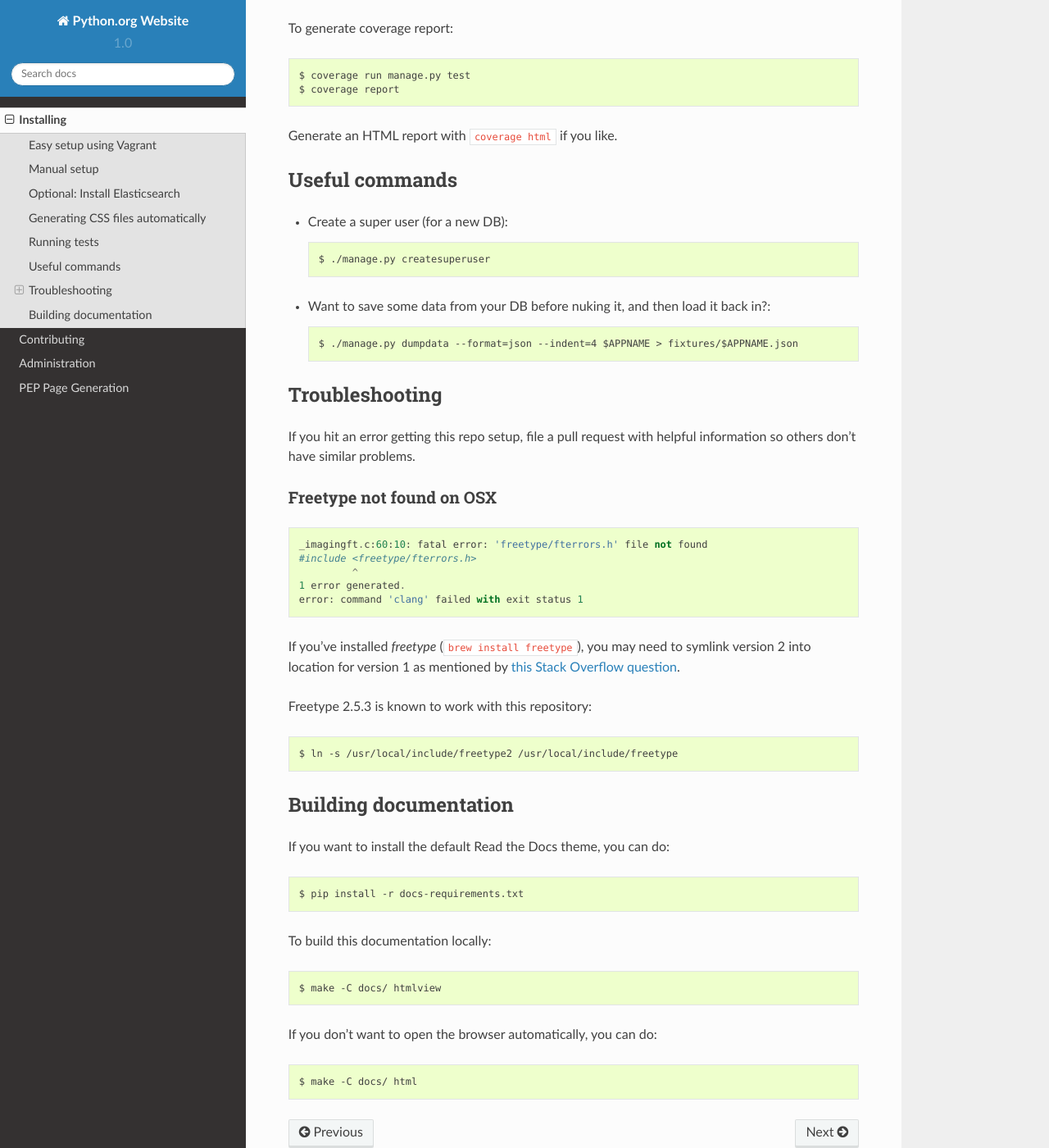
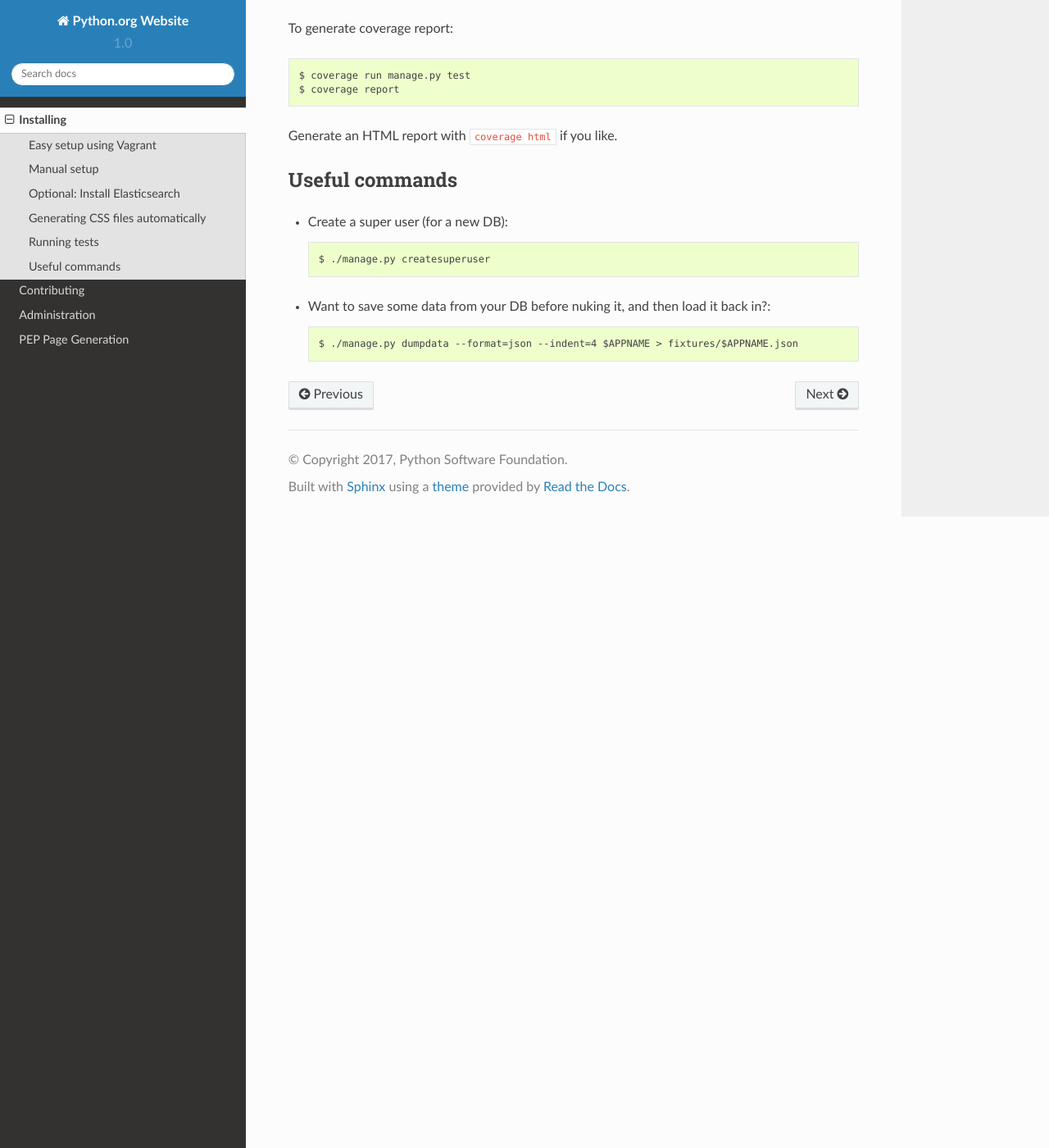
Before and after one commit to python/pythondotorg, a Sphinx documentation site: the page built from docs/source/install.rst, in a window 1280 px wide and 1400 px high, scrolled down 2777 px. Shown: the whole window at 82% size. Built offline with Sphinx 7.4.7 and the Read the Docs theme 2.0.0, drawn with Linux system fonts in a browser that asks for light colours.

Commit message:
Delete outdated sections from the installation guide

```diff
--- a/docs/source/install.rst
+++ b/docs/source/install.rst
@@ -143,46 +143,3 @@ Useful commands
   in?::
 
       $ ./manage.py dumpdata --format=json --indent=4 $APPNAME > fixtures/$APPNAME.json
-
-
-Troubleshooting
----------------
-
-If you hit an error getting this repo setup, file a pull request with helpful
-information so others don't have similar problems.
-
-Freetype not found on OSX
-^^^^^^^^^^^^^^^^^^^^^^^^^
-
-::
-
-    _imagingft.c:60:10: fatal error: 'freetype/fterrors.h' file not found
-    #include <freetype/fterrors.h>
-             ^
-    1 error generated.
-    error: command 'clang' failed with exit status 1
-
-If you've installed *freetype* (``brew install freetype``), you may need
-to symlink version 2 into location for version 1 as mentioned by `this
-Stack Overflow
-question <http://stackoverflow.com/questions/20325473/error-installing-python-image-library-using-pip-on-mac-os-x-10-9>`_.
-
-Freetype 2.5.3 is known to work with this repository::
-
-    $ ln -s /usr/local/include/freetype2 /usr/local/include/freetype
-
-
-Building documentation
-----------------------
-
-If you want to install the default Read the Docs theme, you can do::
-
-    $ pip install -r docs-requirements.txt
-
-To build this documentation locally::
-
-    $ make -C docs/ htmlview
-
-If you don't want to open the browser automatically, you can do::
-
-    $ make -C docs/ html
```
